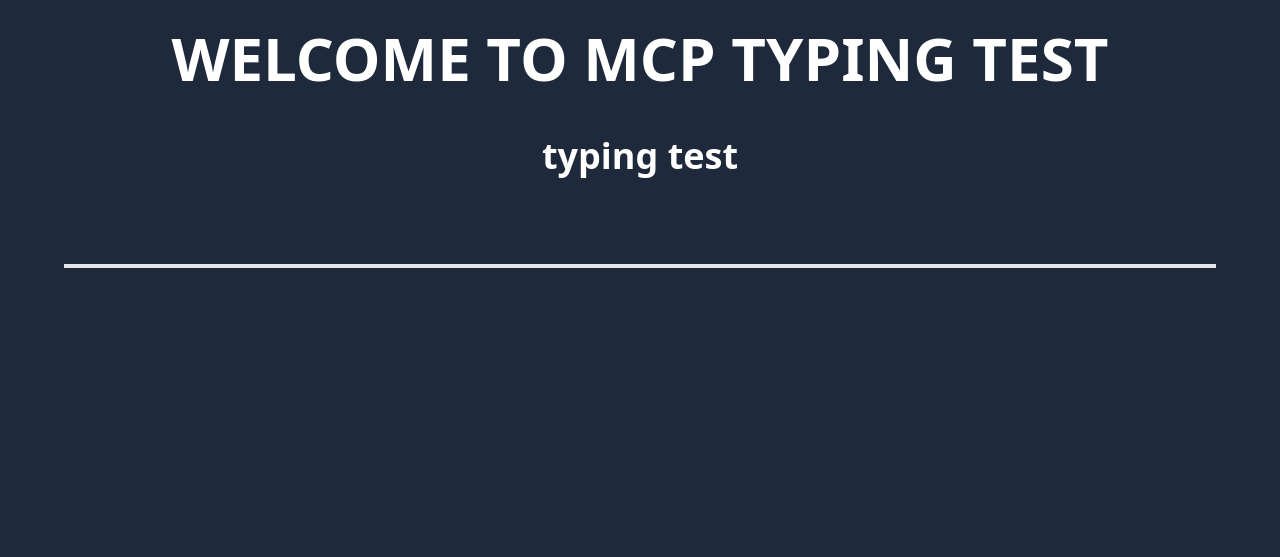
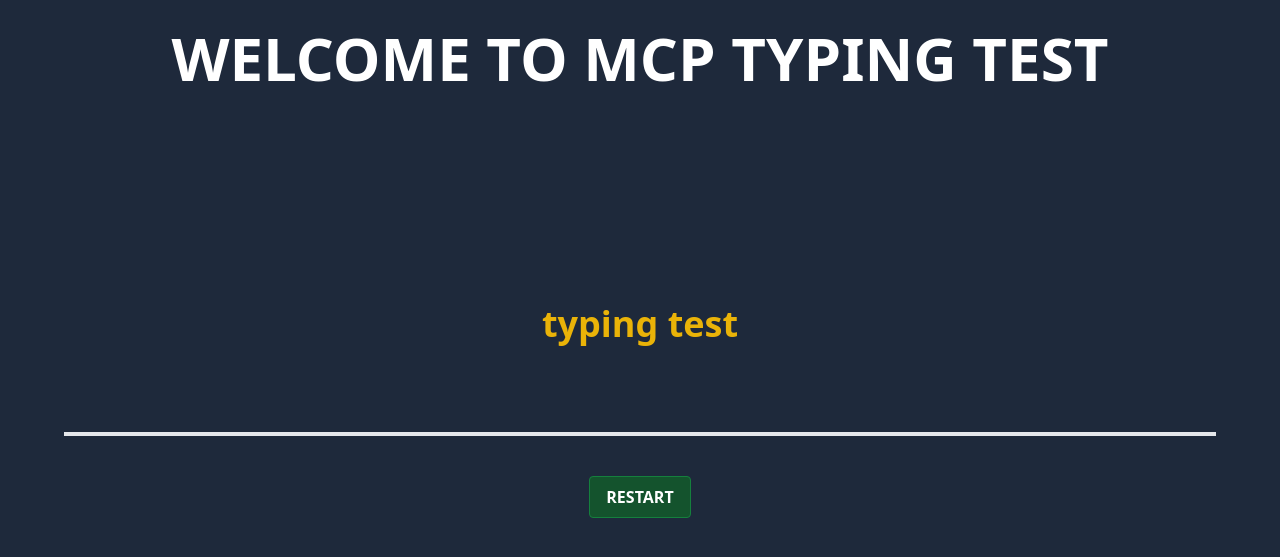
Before and after one commit to MoisesCorcho/typingTest, a PHP site: page / in a window 1280 px wide. Shown: the top 557 px of the page. Run offline with PHP 8.4, Linux system fonts and the light colour scheme.

Commit message:
I improved the interface

```diff
--- a/public/index.html
+++ b/public/index.html
@@ -10,11 +10,11 @@
 </head>
 <body class="bg-slate-800 text-white">
 
-    <div class="flex items-center justify-center text-center uppercase font-bold text-white text-6xl p-2 mt-5 mb-10">
+    <div class="flex items-center justify-center text-center uppercase font-bold text-white text-6xl p-2 mt-5 mb-52">
         Welcome to MCP Typing test
     </div>
 
-    <div id="tytest" class="flex items-center justify-center font-semibold text-4xl text-center mx-5">
+    <div id="tytest" class="flex items-center justify-center font-semibold text-4xl text-center mx-5 text-yellow-500 mt-5">
         typing test
     </div>
 
@@ -37,12 +37,19 @@
 
             </div>
 
+            <div class="flex justify-center mt-10 " id="restart">
+                <button id="restartButton" type="submit" class="flex items-center bg-green-900 text-white border border-green-700 rounded px-4 py-2 font-semibold uppercase">
+                    Restart
+                </button>
+            </div>
+
         </form>
     </div>
 
 
-    <div id="resultado" class="flex items-center justify-center font-semibold text-4xl text-center mx-5"></div>
-    <div id="insultme" class="flex items-center justify-center font-semibold text-4xl text-center mx-5"></div>
+    <div id="resultado" class="flex items-center justify-center font-semibold text-4xl text-center mx-5 font-bold italic"></div>
+    <div id="insultme" class="flex items-center justify-center font-semibold text-4xl text-center mx-5 my-5"></div>
+
 
     <script src="./js/main.js"></script>
 </body>
--- a/public/js/main.js
+++ b/public/js/main.js
@@ -3,6 +3,9 @@ var userInputField = document.getElementById('userInputID');
 
 // Obtenemos el ID del formulario
 var formField = document.getElementById('typingForm');
+
+// Obtenemos el button a traves de su id
+var buttonRestart = document.getElementById('restartButton');
 
 /**
  * -----------------------------
@@ -111,6 +114,10 @@ userInputField.addEventListener('input', function()
     }
 
     if (textito.length === userInputRecieved.length && !error) {
+
+        // Mostramos el boton de reinicio.
+        document.getElementById('restart').classList.remove('hidden')
+
         document.getElementById('resultado').innerHTML = 'FELICITACIONES';
         userInputField.disabled = true;
         document.getElementById("myAudio2").play();
@@ -123,3 +130,7 @@ formField.addEventListener('submit', function(e)
 {
     e.preventDefault();
 });
+
+buttonRestart.addEventListener('click', function() {
+    location.reload();
+});
--- a/public/output.css
+++ b/public/output.css
@@ -539,68 +539,49 @@ video {
   margin-right: 1.25rem;
 }
 
-.mb-10 {
-  margin-bottom: 2.5rem;
-}
-
-.mb-2 {
-  margin-bottom: 0.5rem;
+.my-5 {
+  margin-top: 1.25rem;
+  margin-bottom: 1.25rem;
 }
 
 .mt-10 {
   margin-top: 2.5rem;
 }
 
+.mt-5 {
+  margin-top: 1.25rem;
+}
+
+.mb-10 {
+  margin-bottom: 2.5rem;
+}
+
+.mb-5 {
+  margin-bottom: 1.25rem;
+}
+
+.mb-52 {
+  margin-bottom: 13rem;
+}
+
 .mt-2 {
   margin-top: 0.5rem;
-}
-
-.mt-5 {
-  margin-top: 1.25rem;
 }
 
 .flex {
   display: flex;
 }
 
+.hidden {
+  display: none;
+}
+
 .w-full {
   width: 100%;
 }
 
-.w-2\/3 {
-  width: 66.666667%;
-}
-
-.w-auto {
-  width: auto;
-}
-
-.max-w-full {
-  max-width: 100%;
-}
-
-.max-w-4xl {
-  max-width: 56rem;
-}
-
-.max-w-lg {
-  max-width: 32rem;
-}
-
-.max-w-xl {
-  max-width: 36rem;
-}
-
-.max-w-2xl {
-  max-width: 42rem;
-}
-
 .max-w-6xl {
   max-width: 72rem;
-}
-
-.flex-wrap {
-  flex-wrap: wrap;
 }
 
 .items-center {
@@ -611,16 +592,26 @@ video {
   justify-content: center;
 }
 
-.border-b-2 {
-  border-bottom-width: 2px;
+.rounded {
+  border-radius: 0.25rem;
+}
+
+.border {
+  border-width: 1px;
 }
 
 .border-b-4 {
   border-bottom-width: 4px;
 }
 
-.bg-inherit {
-  background-color: inherit;
+.border-blue-700 {
+  --tw-border-opacity: 1;
+  border-color: rgb(29 78 216 / var(--tw-border-opacity));
+}
+
+.border-green-700 {
+  --tw-border-opacity: 1;
+  border-color: rgb(21 128 61 / var(--tw-border-opacity));
 }
 
 .bg-slate-800 {
@@ -628,9 +619,24 @@ video {
   background-color: rgb(30 41 59 / var(--tw-bg-opacity));
 }
 
-.bg-black {
+.bg-blue-900 {
   --tw-bg-opacity: 1;
-  background-color: rgb(0 0 0 / var(--tw-bg-opacity));
+  background-color: rgb(30 58 138 / var(--tw-bg-opacity));
+}
+
+.bg-blue-200 {
+  --tw-bg-opacity: 1;
+  background-color: rgb(191 219 254 / var(--tw-bg-opacity));
+}
+
+.bg-red-900 {
+  --tw-bg-opacity: 1;
+  background-color: rgb(127 29 29 / var(--tw-bg-opacity));
+}
+
+.bg-green-900 {
+  --tw-bg-opacity: 1;
+  background-color: rgb(20 83 45 / var(--tw-bg-opacity));
 }
 
 .p-2 {
@@ -641,17 +647,23 @@ video {
   padding: 1rem;
 }
 
-.p-5 {
-  padding: 1.25rem;
+.px-4 {
+  padding-left: 1rem;
+  padding-right: 1rem;
+}
+
+.py-2 {
+  padding-top: 0.5rem;
+  padding-bottom: 0.5rem;
 }
 
 .text-center {
   text-align: center;
 }
 
-.text-3xl {
-  font-size: 1.875rem;
-  line-height: 2.25rem;
+.text-2xl {
+  font-size: 1.5rem;
+  line-height: 2rem;
 }
 
 .text-4xl {
@@ -664,31 +676,29 @@ video {
   line-height: 1;
 }
 
-.text-2xl {
-  font-size: 1.5rem;
-  line-height: 2rem;
+.font-bold {
+  font-weight: 700;
 }
 
 .font-semibold {
   font-weight: 600;
 }
 
-.font-bold {
-  font-weight: 700;
-}
-
 .uppercase {
   text-transform: uppercase;
 }
 
-.text-gray-400 {
-  --tw-text-opacity: 1;
-  color: rgb(156 163 175 / var(--tw-text-opacity));
+.italic {
+  font-style: italic;
 }
 
-.text-gray-500 {
+.tracking-wide {
+  letter-spacing: 0.025em;
+}
+
+.text-gray-300 {
   --tw-text-opacity: 1;
-  color: rgb(107 114 128 / var(--tw-text-opacity));
+  color: rgb(209 213 219 / var(--tw-text-opacity));
 }
 
 .text-white {
@@ -696,22 +706,7 @@ video {
   color: rgb(255 255 255 / var(--tw-text-opacity));
 }
 
-.text-gray-300 {
+.text-yellow-500 {
   --tw-text-opacity: 1;
-  color: rgb(209 213 219 / var(--tw-text-opacity));
+  color: rgb(234 179 8 / var(--tw-text-opacity));
 }
-
-.text-yellow-300 {
-  --tw-text-opacity: 1;
-  color: rgb(253 224 71 / var(--tw-text-opacity));
-}
-
-.focus\:border-b-4:focus {
-  border-bottom-width: 4px;
-}
-
-@media (min-width: 768px) {
-  .md\:w-full {
-    width: 100%;
-  }
-}
```
